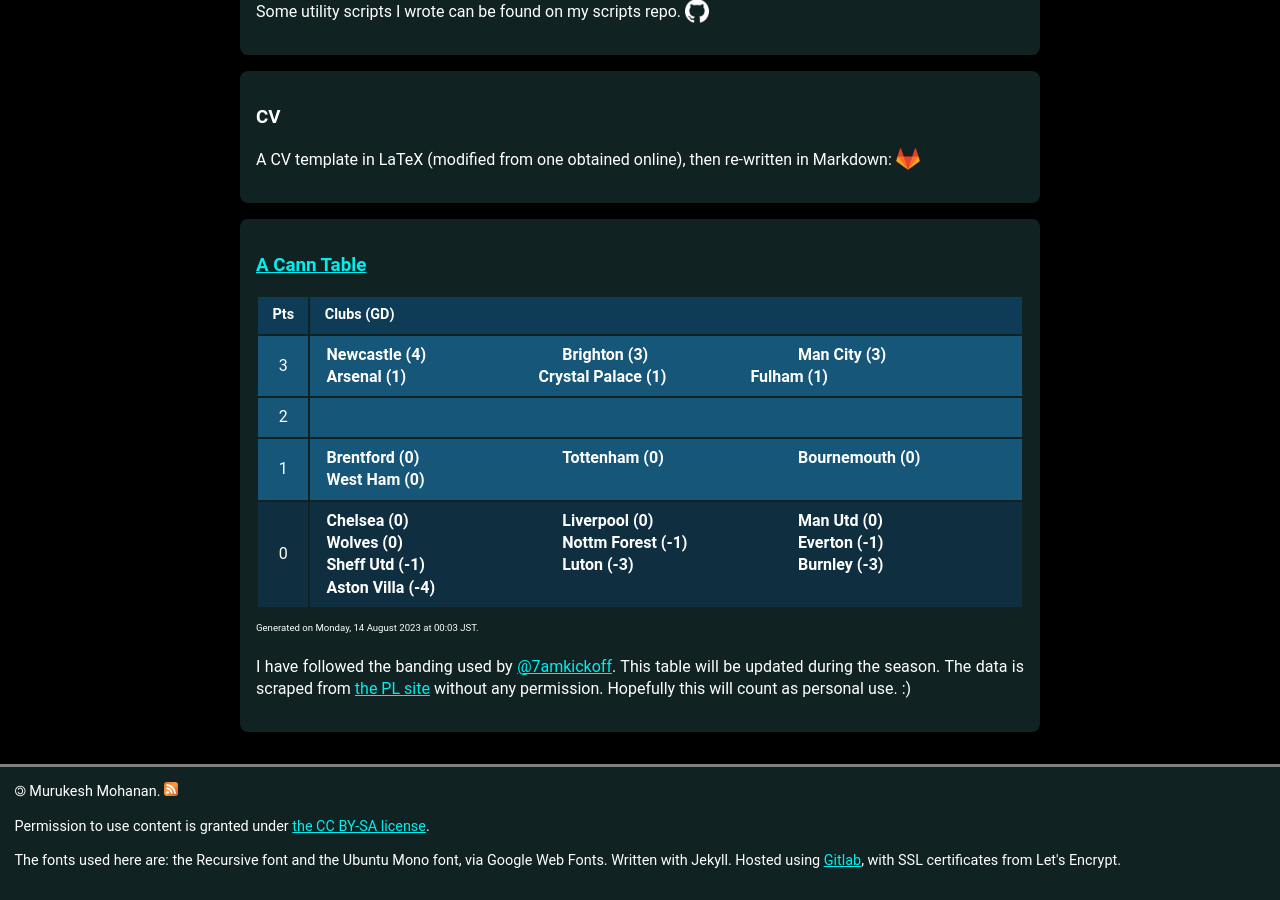
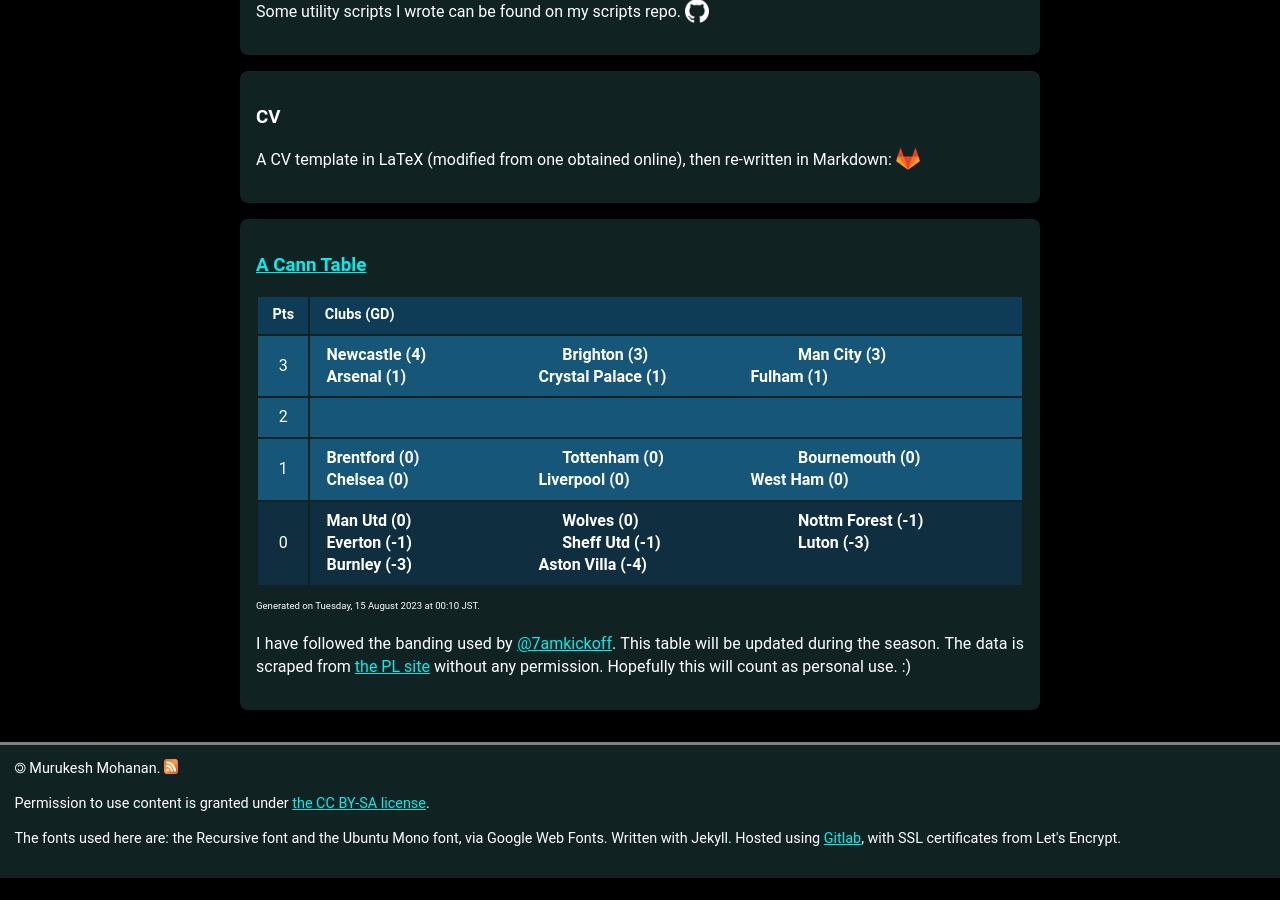
Before and after one commit to muru/muru.github.io, a Jekyll site: the page built from resources.md, in a window 1280 px wide and 900 px high, scrolled down 1150 px. Built offline with Jekyll 4.4.1, drawn with Linux system fonts in a browser that asks for light colours; some web fonts are replaced; after the commit the page ends 2028 px from its top, so only the background shows below that.

Commit message:
updated cann-table: Tue 15 Aug 00:10:28 JST 2023

```diff
--- a/cann-table.html
+++ b/cann-table.html
@@ -22,14 +22,14 @@
 			<span class="club-name"> Brentford (0) </span>
 			<span class="club-name"> Tottenham (0) </span>
 			<span class="club-name"> Bournemouth (0) </span>
+			<span class="club-name"> Chelsea (0) </span>
+			<span class="club-name"> Liverpool (0) </span>
 			<span class="club-name"> West Ham (0) </span>
 		</td>
  	</tr>
 	<tr class="cann-row-2">
 		<td class="cann-point"> 0 </td>
 		<td class="cann-clubs">
-			<span class="club-name"> Chelsea (0) </span>
-			<span class="club-name"> Liverpool (0) </span>
 			<span class="club-name"> Man Utd (0) </span>
 			<span class="club-name"> Wolves (0) </span>
 			<span class="club-name"> Nottm Forest (-1) </span>
@@ -41,4 +41,4 @@
 		</td>
  	</tr>
 </table>
-<span id="cann-gen-note"> Generated on  Monday, 14 August 2023 at 00:03 JST. </span>
+<span id="cann-gen-note"> Generated on  Tuesday, 15 August 2023 at 00:10 JST. </span>
```
